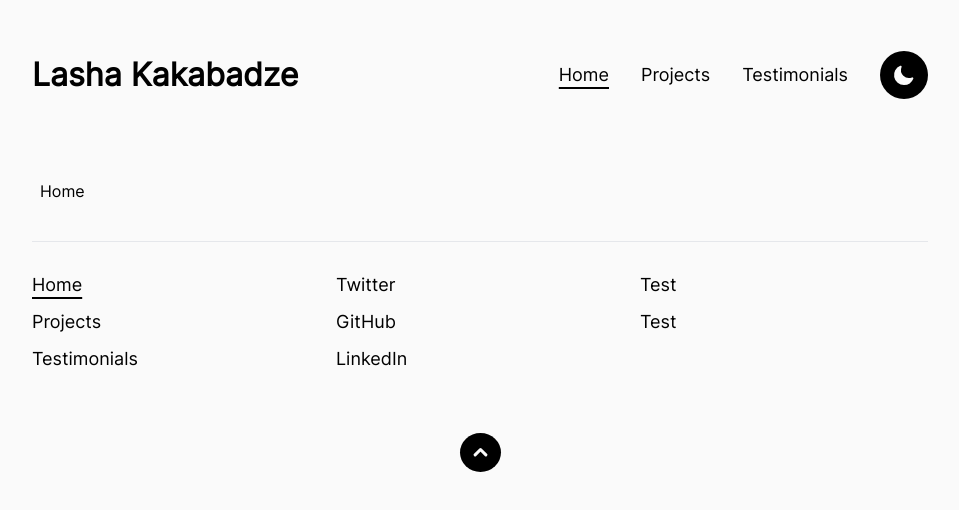
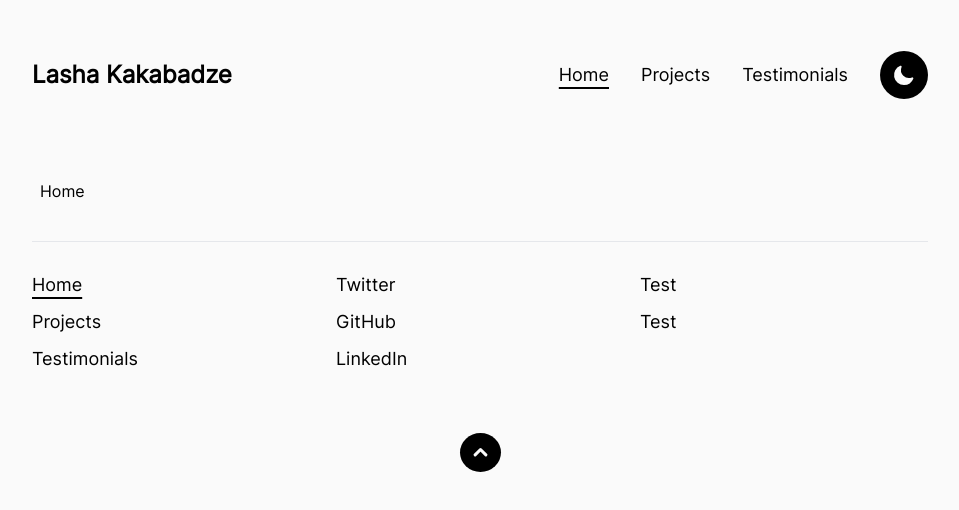
Before and after one commit to Adrinlol/nextjs-portfolio, a Next.js app: page / in a window 1280 px wide. Shown: the top 510 px of the page, without its empty margins (160-1119 px from the left). Built offline with nearby package versions, Linux system fonts and the light colour scheme.

Commit message:
adjustments to global css

```diff
--- a/styles/globalStyles.ts
+++ b/styles/globalStyles.ts
@@ -57,10 +57,10 @@ export const GlobalStyle = createGlobalStyle`
       font-weight: 600;
       letter-spacing: 0.025rem;
       margin-bottom: 1rem;
-      font-size: 2.8125rem;
+      font-size: 2.5125rem;
 
       @media ${devices.tabletL} {
-        font-size: 2.375rem;
+        font-size: 2.175rem;
       }
 
       @media ${devices.mobileL} {
@@ -68,14 +68,12 @@ export const GlobalStyle = createGlobalStyle`
       }
     }
 
-    h3 {
+    h2, h3 {
       margin-bottom: 1rem;
       font-weight: 600;
-      font-size: 2rem;
+      font-size: 1.5rem;
 
-      @media ${devices.tabletL} {
-        font-size: 1.75rem;
-      }
+
 
       @media ${devices.mobileL} {
         font-size: 1.25rem;
@@ -92,7 +90,7 @@ export const GlobalStyle = createGlobalStyle`
       line-height: 28px;
     }
 
-    p, h2, button {
+    p, button {
       font-weight: 400;
       font-size: 1.125rem;
     }
```
